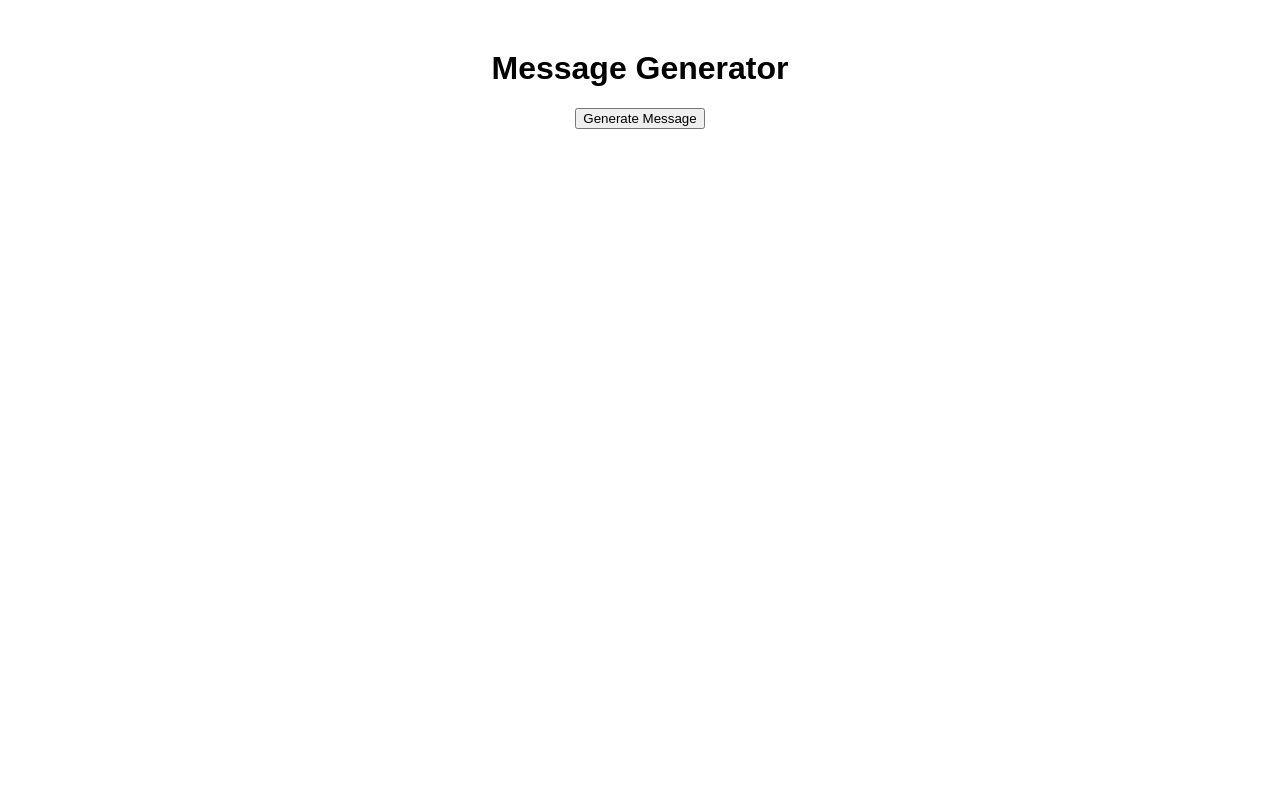
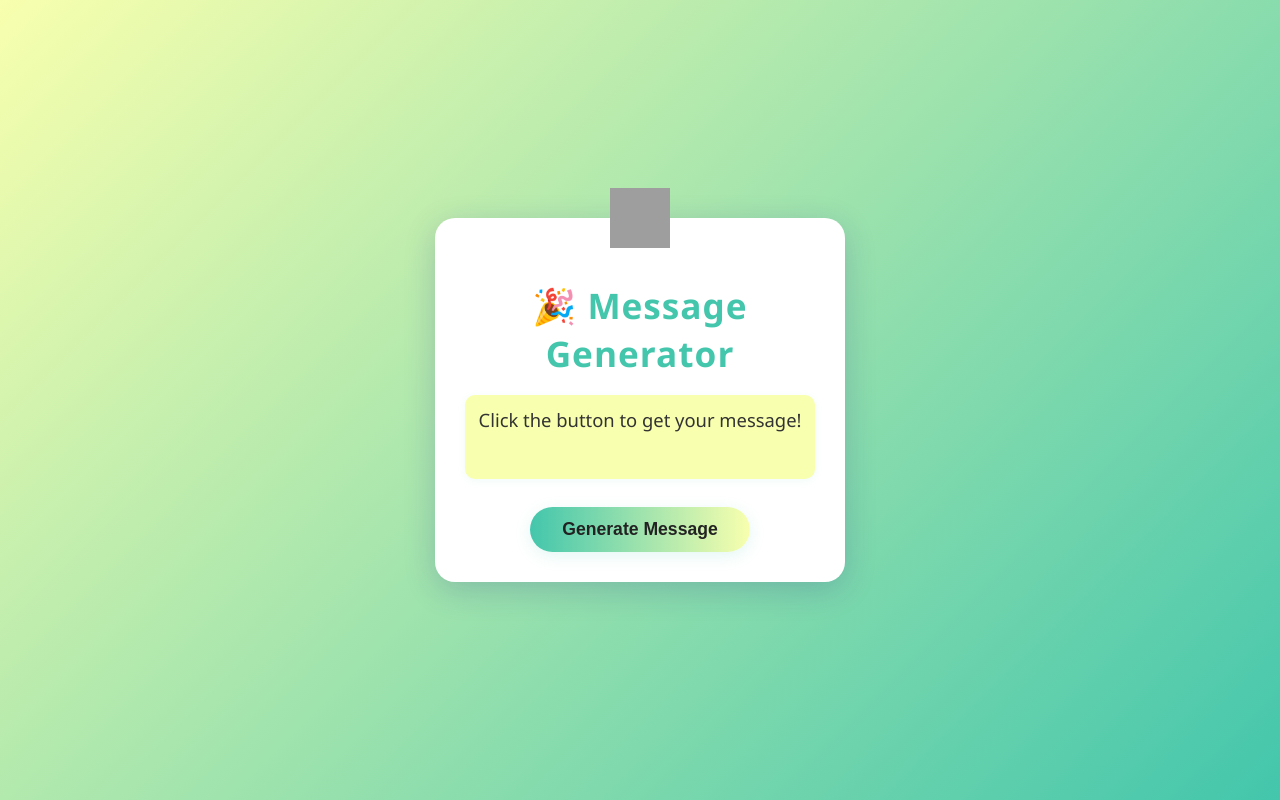
Before and after one commit to MahdiKarimian-cloner/message-generator, a plain HTML site: page index.html in a window 1280 px wide. Drawn offline with Linux system fonts and the light colour scheme; grey boxes are pictures that could not be loaded.

Commit message:
Redesign UI: modern, attractive, and engaging for visitors

```diff
--- a/index.html
+++ b/index.html
@@ -3,21 +3,85 @@
     <head>
         <meta charset="UTF-8">
         <meta name="viewport" content="width=device-width, initial-scale=1.0">
-        <title> Message Generator</title>
+        <title>Message Generator</title>
         <style>
             body {
-                font-family: Arial, sans-serif;
-                margin: 50px;
+                min-height: 100vh;
+                margin: 0;
+                background: linear-gradient(135deg, #f8ffae 0%, #43c6ac 100%);
+                display: flex;
+                align-items: center;
+                justify-content: center;
+                font-family: 'Segoe UI', Arial, sans-serif;
+            }
+            .container {
+                background: #fff;
+                border-radius: 20px;
+                box-shadow: 0 8px 32px 0 rgba(31, 38, 135, 0.2);
+                padding: 40px 30px 30px 30px;
+                max-width: 350px;
+                width: 100%;
                 text-align: center;
+                position: relative;
+                animation: fadeIn 1s;
             }
-            </style>
+            @keyframes fadeIn {
+                from { opacity: 0; transform: translateY(30px); }
+                to { opacity: 1; transform: translateY(0); }
+            }
+            h1 {
+                font-size: 2.2rem;
+                color: #43c6ac;
+                margin-bottom: 18px;
+                letter-spacing: 1px;
+            }
+            #message {
+                min-height: 60px;
+                font-size: 1.15rem;
+                color: #333;
+                margin: 18px 0 28px 0;
+                padding: 12px 10px;
+                background: #f8ffae;
+                border-radius: 10px;
+                box-shadow: 0 2px 8px rgba(67,198,172,0.08);
+                transition: background 0.3s;
+            }
+            #generate-btn {
+                background: linear-gradient(90deg, #43c6ac 0%, #f8ffae 100%);
+                color: #222;
+                border: none;
+                border-radius: 25px;
+                padding: 12px 32px;
+                font-size: 1.1rem;
+                font-weight: bold;
+                cursor: pointer;
+                box-shadow: 0 4px 16px rgba(67,198,172,0.15);
+                transition: background 0.2s, transform 0.1s;
+                outline: none;
+            }
+            #generate-btn:hover, #generate-btn:focus {
+                background: linear-gradient(90deg, #f8ffae 0%, #43c6ac 100%);
+                transform: translateY(-2px) scale(1.04);
+            }
+            .confetti {
+                position: absolute;
+                top: -30px;
+                left: 50%;
+                transform: translateX(-50%);
+                width: 60px;
+                height: 60px;
+                pointer-events: none;
+            }
+        </style>
     </head>
 
     <body>
-<h1>Message Generator</h1>
- <div id="message"></div>
- <button id="generate-btn">Generate Message</button>
-
- <script src="script.js"></script>
+        <div class="container">
+            <img class="confetti" src="https://media.giphy.com/media/3o7aD2saalBwwftBIY/giphy.gif" alt="Confetti celebration" />
+            <h1>🎉 Message Generator</h1>
+            <div id="message">Click the button to get your message!</div>
+            <button id="generate-btn">Generate Message</button>
+        </div>
+        <script src="script.js"></script>
     </body>
-    </html>
+</html>
```
